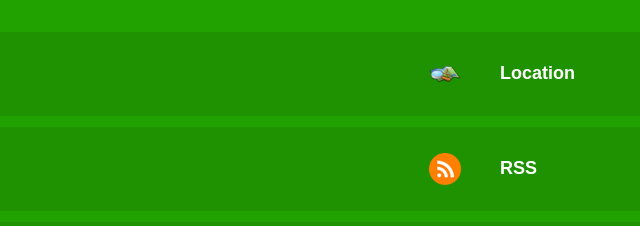
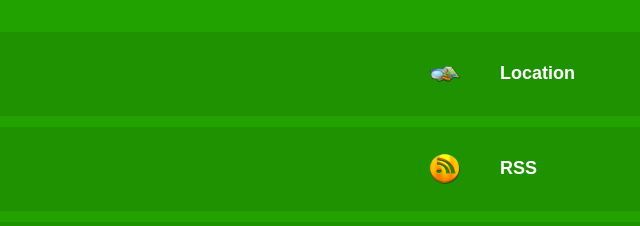
Before and after one commit to jarnailboparai/ycc_my2app_675, a plain HTML site: page index.html in a window 1280 px wide. Shown: the top 226 px of the page, 0-640 px from the left. Drawn offline with Linux system fonts and the light colour scheme.

Commit message:
First Commit By Chance

```diff
--- a/index.html
+++ b/index.html
@@ -112,7 +112,7 @@ img {
 						<td>
 
 							<a class="item link" rel="external" data-ajax="flase" href="rss_4058.html">
-																	<img src="images/rss_feeds.png " />
+																	<img src="ycc_139936472857990155_48x48.png" />
 															</a>
 						</td>
 						<td>
```
Also changed, not shown: more.html (+1 -1 lines), rss_4058.html (+1 -1 lines), ycc_139936472857990155_48x48.png (added).
